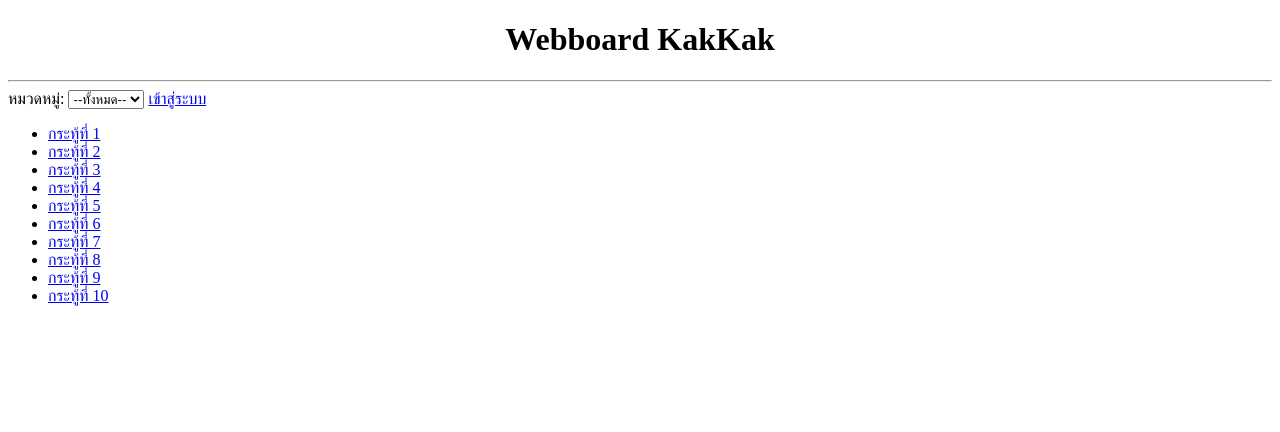
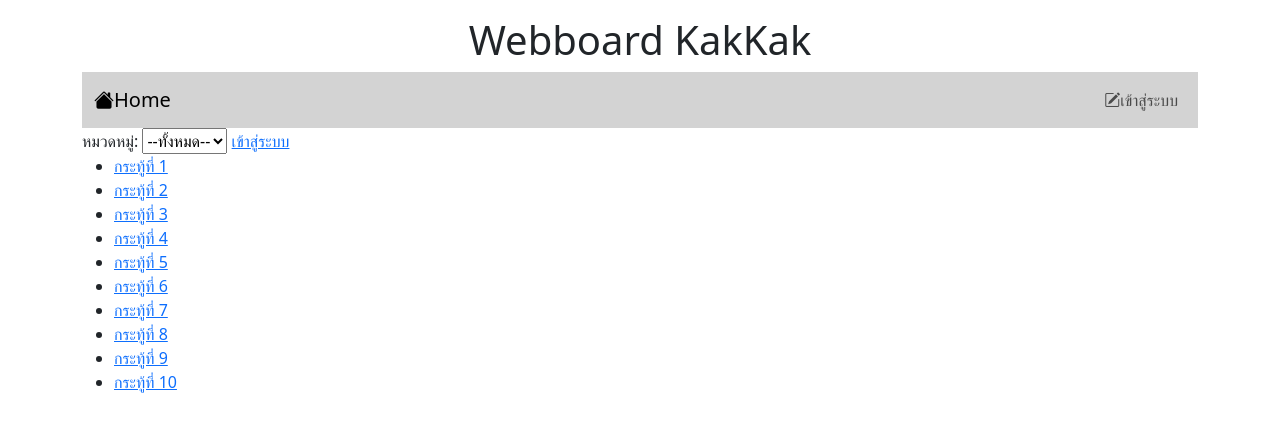
Before and after one commit to pspsi/WebKAK, a PHP site: page / in a window 1280 px wide. Shown: the top 432 px of the page. Run offline with PHP 8.4, Linux system fonts and the light colour scheme.

Commit message:
index.php

```diff
--- a/index.php
+++ b/index.php
@@ -10,11 +10,44 @@
     <meta charset="UTF-8">
     <meta http-equiv="X-UA-Compatible" content="IE=edge">
     <meta name="viewport" content="width=device-width, initial-scale=1.0">
+    <link href="https://cdn.jsdelivr.net/npm/bootstrap@5.3.2/dist/css/bootstrap.min.css" rel="stylesheet" integrity="sha384-T3c6CoIi6uLrA9TneNEoa7RxnatzjcDSCmG1MXxSR1GAsXEV/Dwwykc2MPK8M2HN" crossorigin="anonymous">
+    <script src="https://cdn.jsdelivr.net/npm/bootstrap@5.3.2/dist/js/bootstrap.bundle.min.js" integrity="sha384-C6RzsynM9kWDrMNeT87bh95OGNyZPhcTNXj1NW7RuBCsyN/o0jlpcV8Qyq46cDfL" crossorigin="anonymous"></script>
+    <link rel="stylesheet" href="https://cdn.jsdelivr.net/npm/bootstrap-icons@1.11.3/font/bootstrap-icons.min.css">
     <title>Webboard</title>
 </head>
 <body>
-    <h1 style="text-align:center ;">Webboard KakKak</h1>
-    <hr>
+    <div class="container-lg">
+    <h1 style="text-align:center;" class="mt-3">Webboard KakKak</h1>
+    <nav class="navbar navbar-expand-lg " style="background-color: #d3d3d3">
+  <div class="container-fluid">
+    <a class="navbar-brand" href="index.php"><i class="bi bi-house-fill"></i>Home</a>
+      <ul class="navbar-nav">
+        <?php if(!isset($_SESSION['id'])){
+
+
+        ?>
+        <li class="nav-item">
+          <a class="nav-link" href="login.php"><i class="bi bi-pencil-square"></i>เข้าสู่ระบบ</a>
+        </li>
+
+        <?php } else{?>
+
+            <li class="nav-item dropdown">
+          <a class="btn btn-outline-secondary dropdown-toggle" href="#" role="button" data-bs-toggle="dropdown" aria-expanded="false"><i class="bi bi-person-lines-fill"></i>
+
+            <?php echo $_SESSION['name'];?>
+          </a>
+
+          <ul class="dropdown-menu">
+            <li><a class="dropdown-item" href="logout.php"><i class="bi bi-power"></i>ออกจากระบบ</a></li>
+
+          </ul>
+        </li>
+
+            <?php }?>
+      </ul>
+  </div>
+</nav>
     <form action="post.php" method="post">
     หมวดหมู่: <select name="category" >
         <option value="all">--ทั้งหมด--</option>
@@ -48,11 +81,8 @@
 
             echo"</li>";
         }
-
         ?>
-
-
-
     </ul>
+    </div>
 </body>
 </html>
```
